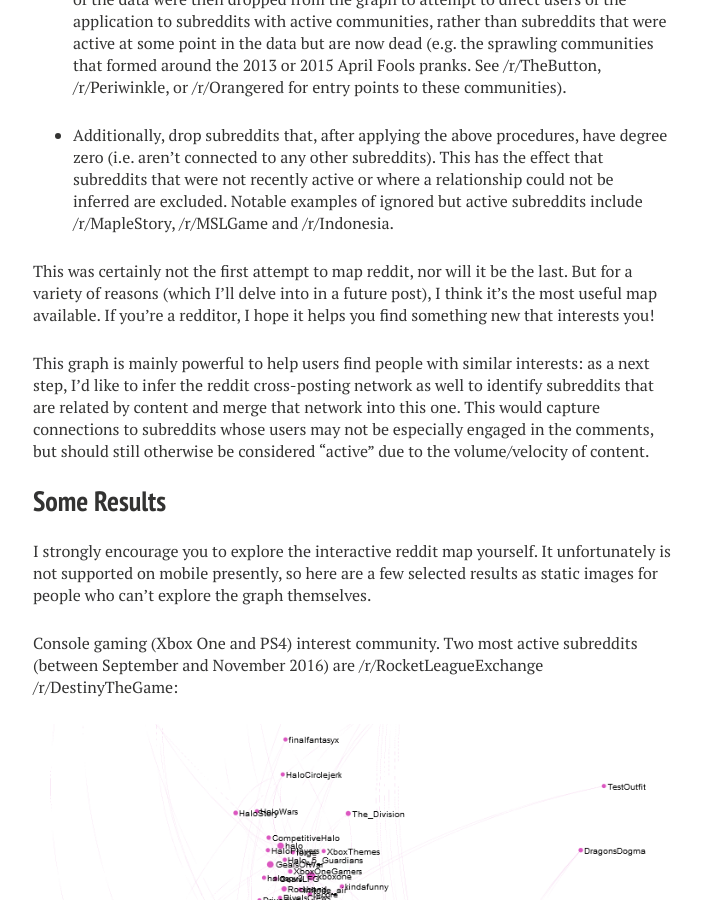
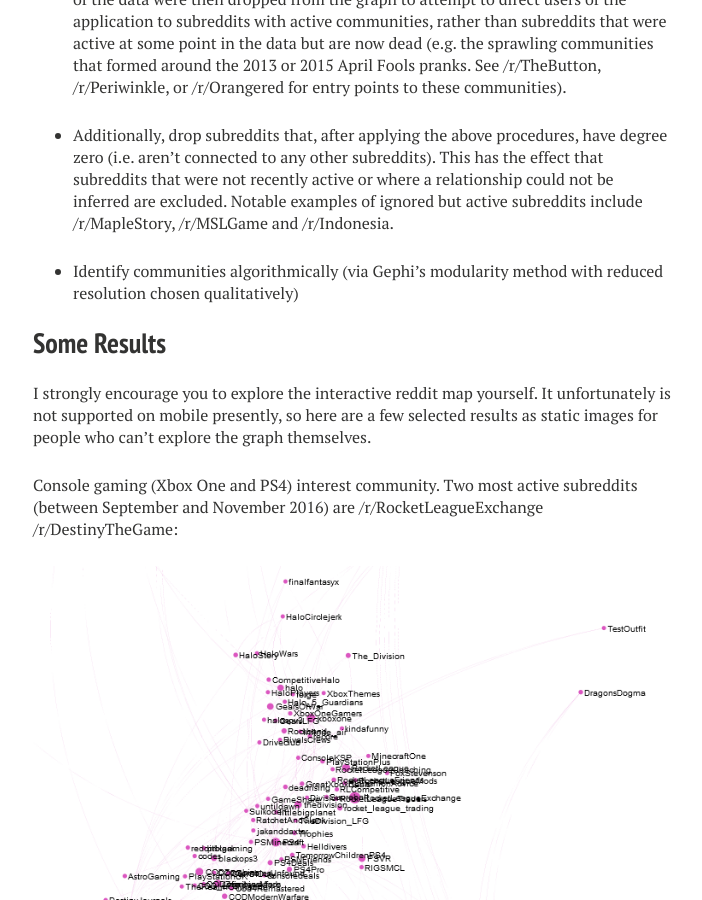
Before and after one commit to dmarx/dmarx.github.io, a Jekyll site: the page built from _posts/2017-01-01-map-of-reddit-by-active-users.md, in a window 1280 px wide and 900 px high, scrolled down 2884 px. Shown: the whole window, without its empty margins (287-989 px from the left). Built offline with Jekyll 4.4.1, drawn with Linux system fonts in a browser that asks for light colours; nearby versions of some CDN libraries; some of the changed text lies outside the part shown.

```diff
--- a/_posts/2017-01-01-map-of-reddit-by-active-users.md
+++ b/_posts/2017-01-01-map-of-reddit-by-active-users.md
@@ -55,9 +55,7 @@ That's the high level overview. Concretely, here's how this graph was constructe
 
 * Additionally, drop subreddits that, after applying the above procedures, have degree zero (i.e. aren't connected to any other subreddits). This has the effect that subreddits that were not recently active or where a relationship could not be inferred are excluded. Notable examples of ignored but active subreddits include /r/MapleStory, /r/MSLGame and /r/Indonesia.
 
-This was certainly not the first attempt to map reddit, nor will it be the last. But for a variety of reasons (which I'll delve into in a future post), I think it's the most useful map available. If you're a redditor, I hope it helps you find something new that interests you!
-
-This graph is mainly powerful to help users find people with similar interests: as a next step, I'd like to infer the reddit cross-posting network as well to identify subreddits that are related by content and merge that network into this one. This would capture connections to subreddits whose users may not be especially engaged in the comments, but should still otherwise be considered "active" due to the volume/velocity of content.
+* Identify communities algorithmically (via Gephi's modularity method with reduced resolution chosen qualitatively)
 
 ## Some Results
 
```
Also changed, not shown: other parts of _posts/2017-01-01-map-of-reddit-by-active-users.md (+6 -0 lines).
